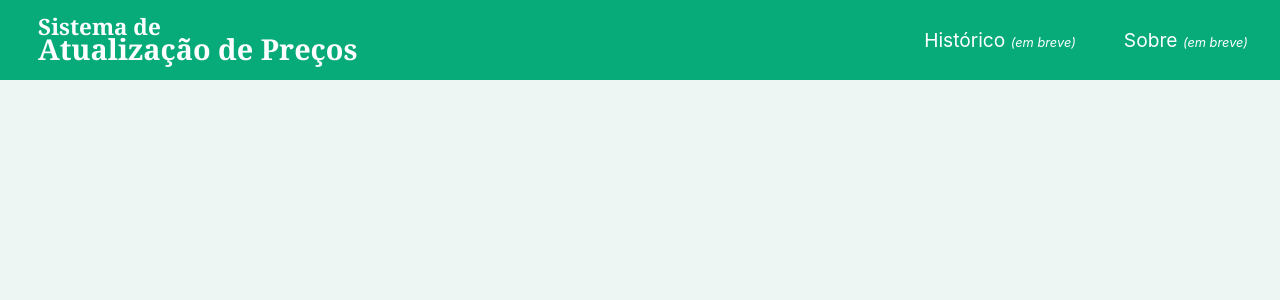
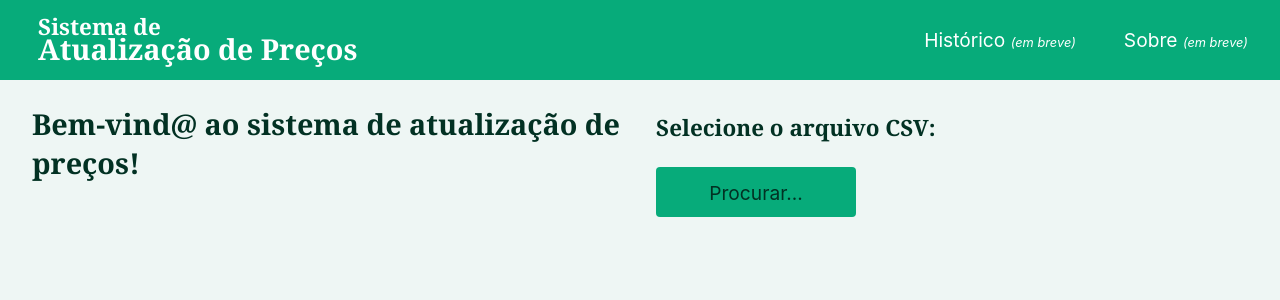
Before and after one commit to Murasakin/shopper-teste-tecnico, a React (Vite) app: page / in a window 1280 px wide. Shown: the top 300 px of the page. Built offline with nearby package versions, Linux system fonts and the light colour scheme.

Commit message:
Componente de input e parsing de arquivos CSV

```diff
--- a/package.json
+++ b/package.json
@@ -10,10 +10,12 @@
     "preview": "vite preview"
   },
   "dependencies": {
+    "papaparse": "^5.4.1",
     "react": "^18.2.0",
     "react-dom": "^18.2.0"
   },
   "devDependencies": {
+    "@types/papaparse": "^5.3.14",
     "@types/react": "^18.2.66",
     "@types/react-dom": "^18.2.22",
     "@typescript-eslint/eslint-plugin": "^7.2.0",
--- a/src/App.tsx
+++ b/src/App.tsx
@@ -1,10 +1,12 @@
 import "./App.css";
 import Header from "./components/Header";
+import MainContent from "./components/MainContent";
 
 function App() {
   return (
     <>
       <Header />
+      <MainContent />
     </>
   );
 }
--- /dev/null
+++ b/src/components/CsvFileInput/CsvFileInput.module.css
@@ -0,0 +1,25 @@
+.container {
+  margin-top: 2rem;
+}
+
+.file-input {
+  display: none;
+}
+
+.selected-file-wrapper {
+  display: flex;
+  gap: 1rem;
+  align-items: center;
+}
+
+.selected-file-wrapper button {
+  min-width: 200px;
+  max-height: 50px;
+  margin: 0;
+}
+
+.selected-file-wrapper p {
+  font-size: 1rem;
+  margin: 0;
+  max-height: 50px;
+}
--- /dev/null
+++ b/src/components/CsvFileInput/index.tsx
@@ -0,0 +1,79 @@
+import { ChangeEvent, MouseEvent, useCallback, useRef, useState } from "react";
+import styles from "./CsvFileInput.module.css";
+import Helper from "../../helper";
+import { ParsedCSVStruct } from "../../interface";
+
+interface CsvFileInputProps {
+  CSVHandler: (data: ParsedCSVStruct) => void;
+  alertError: (errorMsg: string) => void;
+}
+
+function CsvFileInput({ CSVHandler, alertError }: CsvFileInputProps) {
+  const [selectedFile, setSelectedFile] = useState<File>();
+
+  const inputRef = useRef<HTMLInputElement>(null);
+
+  const alertErrorProxy = useCallback(
+    (errorMsg: string) => {
+      if (selectedFile) {
+        setSelectedFile(undefined);
+      }
+      alertError(errorMsg);
+    },
+    [alertError]
+  );
+
+  const onFileChange = useCallback(
+    async ({ target }: ChangeEvent<HTMLInputElement>) => {
+      if (!target.files) {
+        alertErrorProxy("Por favor selecione um arquivo válido!");
+        return;
+      }
+      const file = target.files[0];
+      if (!file.name.endsWith(".csv")) {
+        alertErrorProxy(
+          "O arquivo deve ter o formato CSV e terminar com extensão .csv!"
+        );
+        return;
+      }
+      setSelectedFile(file);
+      try {
+        const result = await Helper.csvParser(file);
+        CSVHandler(result);
+      } catch (e: any) {
+        alertErrorProxy(e);
+      }
+    },
+    [CSVHandler, alertErrorProxy]
+  );
+
+  const onSearchFilesClick = useCallback(
+    (e: MouseEvent<HTMLButtonElement>) => {
+      e.preventDefault();
+      if (inputRef.current) {
+        inputRef.current.click();
+      }
+    },
+    [inputRef]
+  );
+
+  return (
+    <form className={styles["container"]}>
+      <h3>Selecione o arquivo CSV:</h3>
+      <input
+        ref={inputRef}
+        type="file"
+        accept=".csv"
+        className={styles["file-input"]}
+        onChange={onFileChange}
+      />
+      <div className={styles["selected-file-wrapper"]}>
+        <button className="button" onClick={onSearchFilesClick}>
+          {selectedFile ? "Trocar arquivo..." : "Procurar..."}
+        </button>
+        <p>{selectedFile ? selectedFile.name : ""}</p>
+      </div>
+    </form>
+  );
+}
+export default CsvFileInput;
--- /dev/null
+++ b/src/components/MainContent/MainContent.module.css
@@ -0,0 +1,6 @@
+.container {
+  height: 100%;
+  display: grid;
+  grid-template-columns: repeat(2, 1fr);
+  column-gap: 2rem;
+}
--- /dev/null
+++ b/src/components/MainContent/index.tsx
@@ -0,0 +1,20 @@
+import CsvFileInput from "../CsvFileInput";
+import styles from "./MainContent.module.css";
+
+function MainContent() {
+  return (
+    <main className={`w-100 ${styles["container"]}`}>
+      <section>
+        <h1>Bem-vind@ ao sistema de atualização de preços!</h1>
+      </section>
+      <section>
+        <CsvFileInput
+          CSVHandler={() => {}}
+          alertError={(err) => console.log(err)}
+        />
+      </section>
+    </main>
+  );
+}
+
+export default MainContent;
--- /dev/null
+++ b/src/helper/csvParser.ts
@@ -0,0 +1,29 @@
+/* eslint-disable @typescript-eslint/no-explicit-any */
+import Papa from 'papaparse';
+import { ParsedCSVStruct } from '../interface';
+
+export default async function csvParser(csvFile: File): Promise<ParsedCSVStruct> {
+  return new Promise((resolve, reject) => {
+    try {
+      Papa.parse(csvFile, {
+        header: true,
+        skipEmptyLines: true,
+        complete: (results) => {
+          if (!results.meta.fields) {
+            reject("O arquivo CSV não pode estar vazio e a primeira linha deve ser um cabeçalho!")
+            return;
+          }
+          if (results.meta.fields.length !== 2) {
+            reject("O arquivo CSV deve conter duas colunas, sendo a primeira com os códigos dos produtos, e a segunda com o novo preço!")
+            return;
+          }
+          const columns = results.meta.fields;
+          const data = results.data.map((value) => (value as {[key: string]: string}))
+          resolve({columns, data})
+        }
+      })
+    } catch (e: any) {
+      reject(e)
+    }
+  })
+}
--- /dev/null
+++ b/src/helper/index.ts
@@ -0,0 +1,7 @@
+import csvParser from "./csvParser";
+
+class Helper {
+  static csvParser = csvParser;
+}
+
+export default Helper;
--- /dev/null
+++ b/src/interface/index.tsx
@@ -0,0 +1,4 @@
+export interface ParsedCSVStruct {
+  columns: string[];
+  data: { [key: string]: string }[];
+}
```
Also changed, not shown: 1 other file (tests, documents, lock files or other folders).
